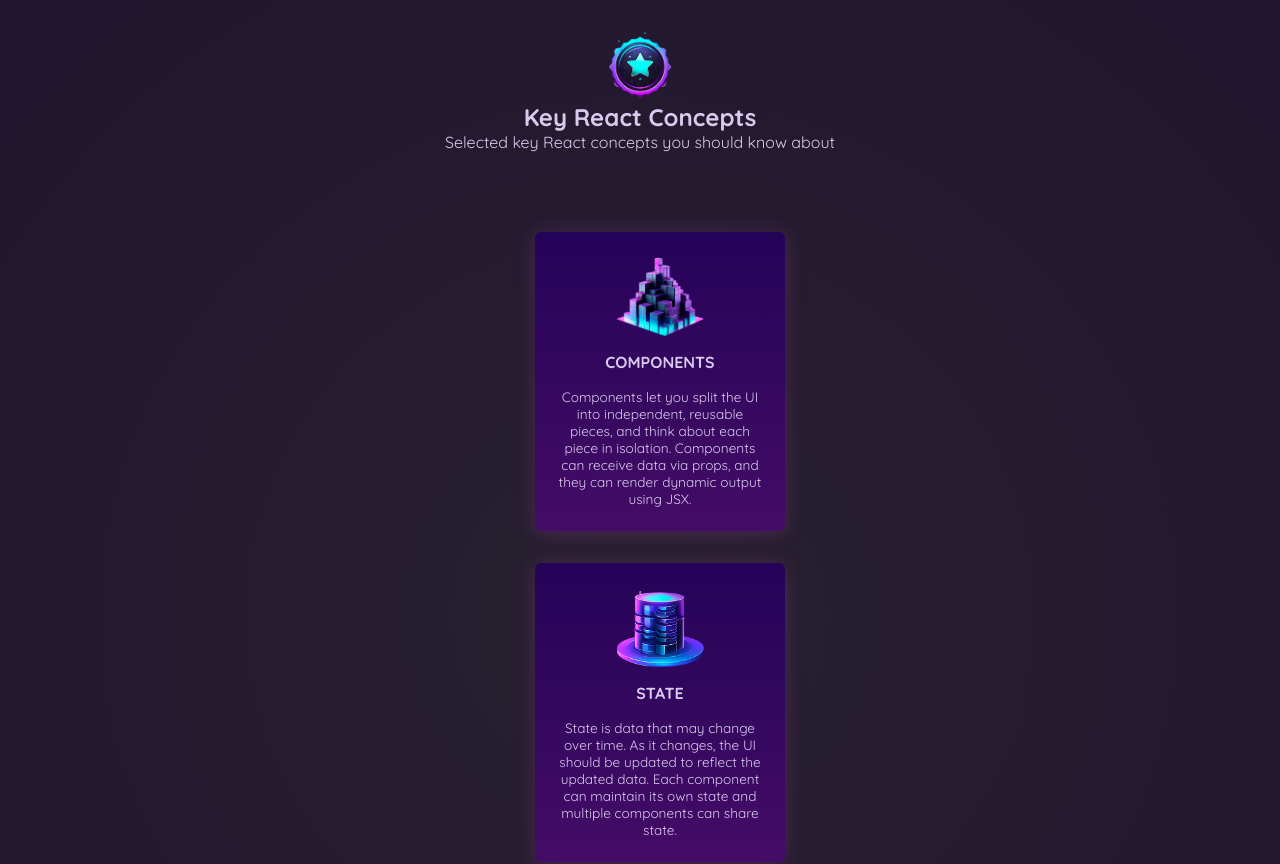
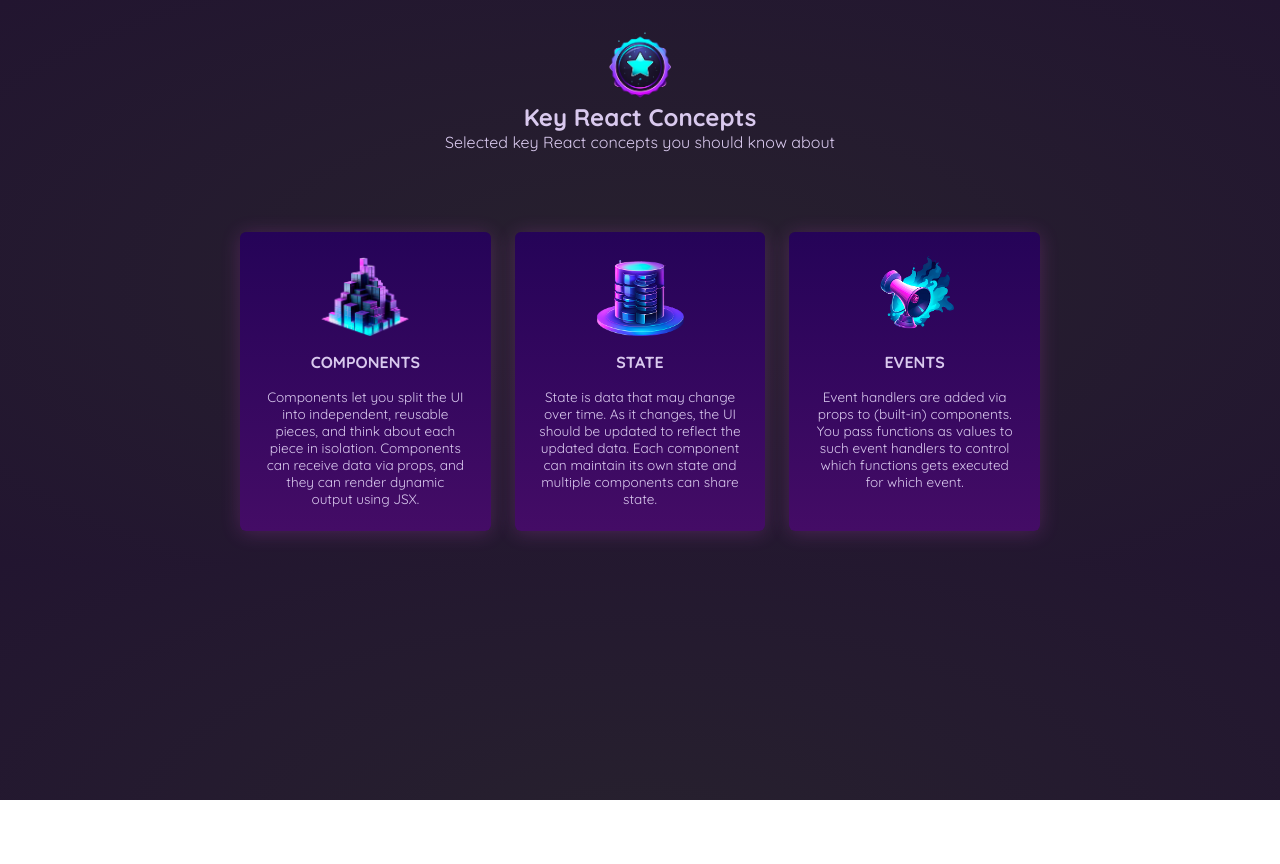
Before and after one commit to Kenta-Asakura/task-ease, a React (Create React App) app in the folder react-tutorial-key-concepts/: page / in a window 1280 px wide. Shown: the top 864 px of the page. After the commit the page ends 800 px from the top, so only its background shows below. Built offline with nearby package versions, Linux system fonts and the light colour scheme.

Commit message:
class name concepts moved to concepts.js to make the cards aligned horizontally

```diff
--- a/react-tutorial-key-concepts/src/Components/Concepts/ConceptItem.js
+++ b/react-tutorial-key-concepts/src/Components/Concepts/ConceptItem.js
@@ -3,13 +3,11 @@
 
 const ConceptItem = (props) => {
   return (
-      <ul id="concepts">
-        <Card className="concept">
-          <img src={props.image} alt="TODO: TITLE" />
-          <h2>{props.title}</h2>
-          <p>{props.description}</p>
-        </Card>
-      </ul>
+    <Card className="concept">
+      <img src={props.image} alt="TODO: TITLE" />
+      <h2>{props.title}</h2>
+      <p>{props.description}</p>
+    </Card>
   );
 };
 
--- a/react-tutorial-key-concepts/src/Components/Concepts/Concepts.js
+++ b/react-tutorial-key-concepts/src/Components/Concepts/Concepts.js
@@ -8,15 +8,14 @@
     //   title={items[0].title}
     //   description={items[0].description}
     // />
-    <div>
+    <div id='concepts'>
       {items.map((item) => (
-        <ConceptItem
-          image={item.image}
-          title={item.title}
-          description={item.description}
-        />
+          <ConceptItem
+            image={item.image}
+            title={item.title}
+            description={item.description}
+          />
       ))}
-      ;
     </div>
   );
 };
```
